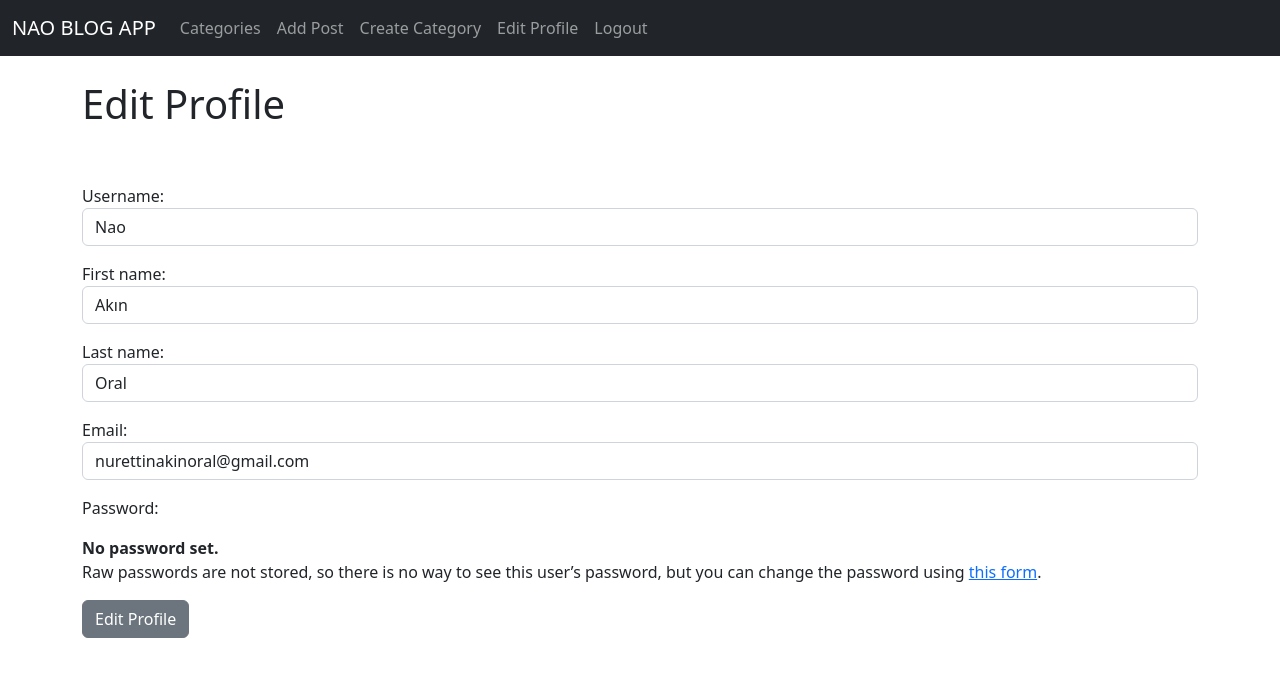
After one commit to NAkin-Oral/Django-blogapp, a Django app: page /members/edit/profile in a window 1280 px wide. The commit adds this page. Shown: the top 677 px of the page. Run offline with Django 4.2, Linux system fonts and the light colour scheme; a user stored in the database is signed in; parts of the project's set-up code (start-up, migrations or seed data) failed here and were passed over.

Commit message:
Edit profile

```diff
--- a/ablog/members/forms.py
+++ b/ablog/members/forms.py
@@ -1,5 +1,5 @@
 from socket import fromshare
-from django.contrib.auth.forms import UserCreationForm
+from django.contrib.auth.forms import UserCreationForm, UserChangeForm
 from django.contrib.auth.models import User
 from django import forms
 
@@ -20,3 +20,18 @@ class SignUpForm(UserCreationForm):
         self.fields["password1"].widget.attrs["placeholder"] ="Enter your password..."
         self.fields["password2"].widget.attrs["class"] ="form-control"
         self.fields["password2"].widget.attrs["placeholder"] ="Re-enter your password..."
+
+class EditProfileForm(UserChangeForm):
+    email = forms.EmailField(widget = forms.EmailInput(attrs={"class": "form-control"}))
+    first_name = forms.CharField(max_length=100, widget = forms.TextInput(attrs={"class": "form-control"}))
+    last_name = forms.CharField(max_length=100,widget = forms.TextInput(attrs={"class": "form-control"}))
+    username = forms.CharField(max_length=100,widget = forms.TextInput(attrs={"class": "form-control"}))
+    # last_login = forms.CharField(max_length=100,widget = forms.TextInput(attrs={"class": "form-control"}))
+    # is_superuser = forms.CharField(max_length=100,widget = forms.CheckboxInput(attrs={"class": "form-check"}))
+    # is_staff = forms.CharField(max_length=100,widget = forms.CheckboxInput(attrs={"class": "form-check"}))
+    # is_active = forms.CharField(max_length=100,widget = forms.CheckboxInput(attrs={"class": "form-check"}))
+    # date_joined = forms.CharField(max_length=100,widget = forms.TextInput(attrs={"class": "form-control"}))
+
+    class Meta:
+        model = User
+        fields = ("username","first_name", "last_name", "email")
--- /dev/null
+++ b/ablog/members/templates/registration/edit_profile.html
@@ -0,0 +1,19 @@
+{% extends 'base.html' %}
+
+{% block title %} Edit Profile {% endblock %}
+
+{%block content%}
+
+<h1>Edit Profile</h1>
+<br>
+<br>
+<div class="form-group">
+    <form method="POST">
+        {% csrf_token %}
+        {{form.as_p}}
+        <button class="btn btn-secondary" >Edit Profile</button>
+    </form>
+</div>
+
+
+{% endblock %}
--- a/ablog/members/urls.py
+++ b/ablog/members/urls.py
@@ -1,6 +1,7 @@
 from django.urls import path
-from .views import UserRegisterView
+from .views import UserRegisterView, UserEditView
 
 urlpatterns = [
    path("register/", UserRegisterView.as_view(), name="register"),
+   path("edit/profile", UserEditView.as_view(), name="edit_profile"),
 ]
--- a/ablog/members/views.py
+++ b/ablog/members/views.py
@@ -1,8 +1,8 @@
 from django.shortcuts import render
 from django.views import generic
-from django.contrib.auth.forms import UserCreationForm
+from django.contrib.auth.forms import UserCreationForm, UserChangeForm
 from django.urls import reverse_lazy
-from .forms import SignUpForm
+from .forms import SignUpForm, EditProfileForm
 
 # Create your views here.
 
@@ -10,3 +10,11 @@ class UserRegisterView(generic.CreateView):
     form_class =  SignUpForm
     template_name = "registration/register.html"
     success_url = reverse_lazy("login")
+
+class UserEditView(generic.UpdateView):
+    form_class =  EditProfileForm
+    template_name = "registration/edit_profile.html"
+    success_url = reverse_lazy("home")
+
+    def get_object(self):
+        return self.request.user
--- a/ablog/theblog/templates/base.html
+++ b/ablog/theblog/templates/base.html
@@ -52,6 +52,9 @@
                 <a class="nav-link" href="{% url 'add_category' %}">Create Category</a>
               </li>
               <li class="nav-item">
+                <a class="nav-link" href="{% url 'edit_profile' %}">Edit Profile</a>
+              </li>
+              <li class="nav-item">
                 <a class="nav-link" href="{% url 'logout' %}">Logout</a>
               </li>
             {% else %}
```
Also changed, not shown: ablog/db.sqlite3, ablog/theblog/migrations/0008_alter_post_snippet.py (added).
